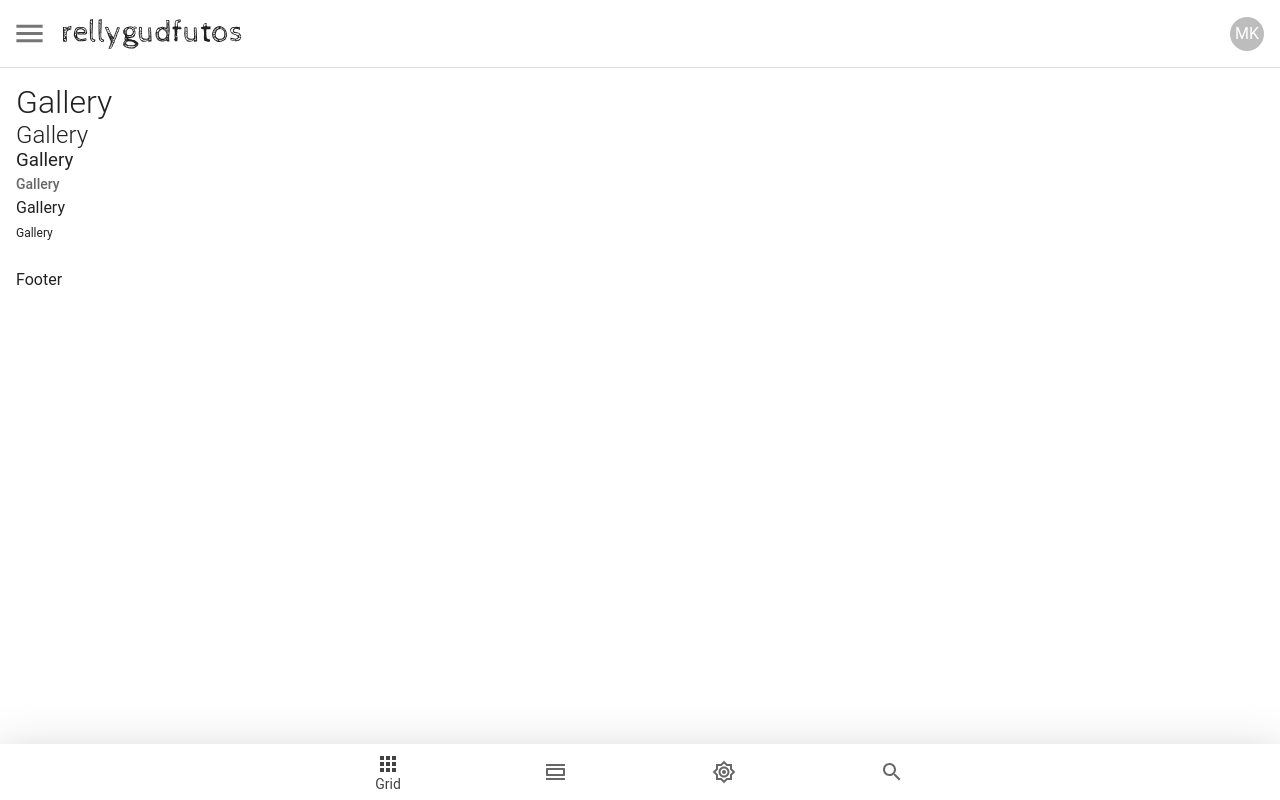
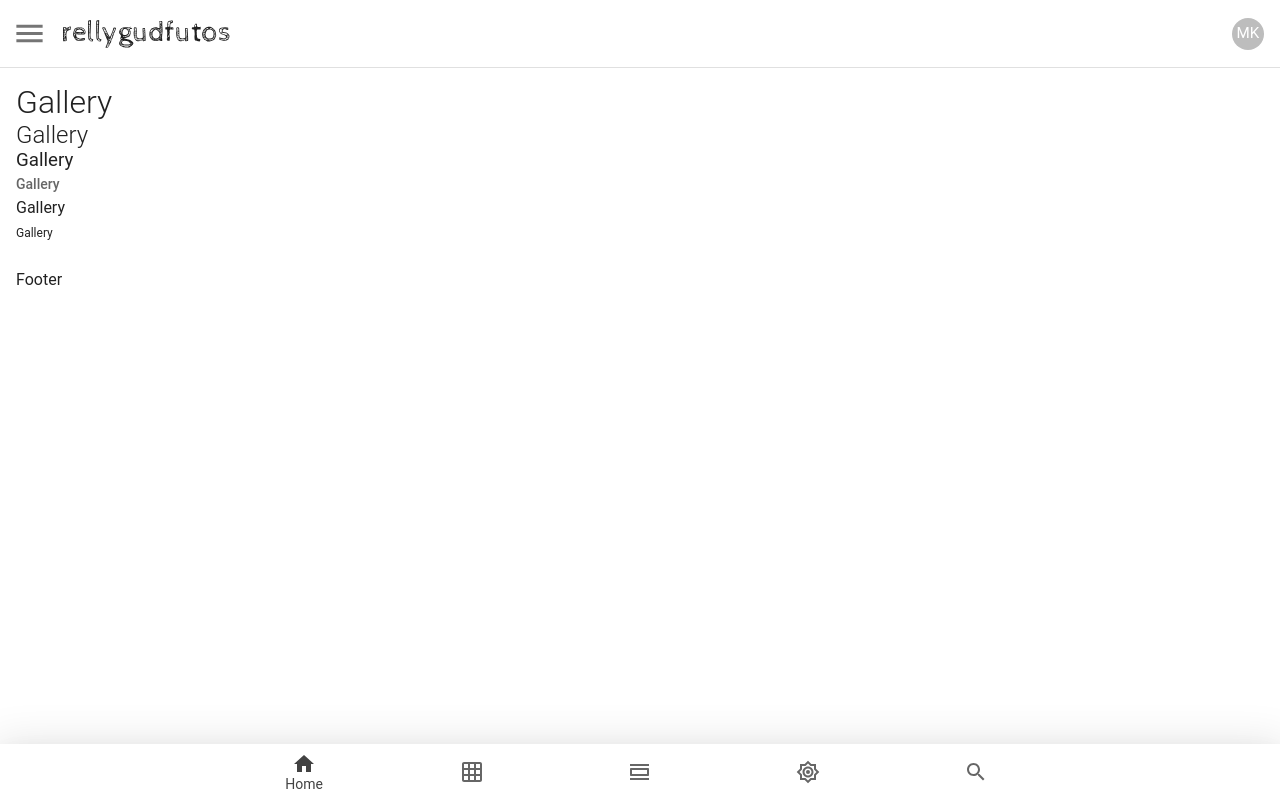
Before and after one commit to michaelkerr0576/rellygudfutos_v2, a React (Vite) app in the folder frontend/: page /gallery in a window 1280 px wide. Built offline with nearby package versions, Linux system fonts and the light colour scheme.

Commit message:
add home icon

```diff
--- /dev/null
+++ b/frontend/src/assets/icons/HomeIcon.tsx
@@ -0,0 +1,14 @@
+import MuiHomeIcon from '@mui/icons-material/Home';
+import MuiHomeOutlinedIcon from '@mui/icons-material/HomeOutlined';
+
+import { IconProps } from './types/iconTypes';
+
+export default function HomeIcon(props: IconProps): JSX.Element {
+  const { size = 'medium', variant = 'outlined' } = props;
+
+  if (variant === 'filled') {
+    return <MuiHomeIcon fontSize={size} />;
+  }
+
+  return <MuiHomeOutlinedIcon fontSize={size} />;
+}
--- a/frontend/src/assets/logos/RellygudfutosLogo.tsx
+++ b/frontend/src/assets/logos/RellygudfutosLogo.tsx
@@ -21,12 +21,12 @@ export default function RellygudfutosLogo(props: RellygudfutosLogoProps): JSX.El
   const muiHeight = (): string => {
     switch (size) {
       case 'small':
-        return '20px';
+        return '22px';
       case 'large':
         return '40px';
       case 'medium':
       default:
-        return '30px';
+        return '28px';
     }
   };
 
--- a/frontend/src/components/dataDisplay/Avatar.tsx
+++ b/frontend/src/components/dataDisplay/Avatar.tsx
@@ -6,9 +6,9 @@ export interface AvatarProps {
 }
 
 const StyledMuiAvatar = styled(MuiAvatar)((): { [key: string]: any } => ({
-  fontSize: '1rem',
-  height: 34,
-  width: 34,
+  fontSize: '0.95rem',
+  height: 32,
+  width: 32,
 }));
 
 export default function Avatar(props: AvatarProps): JSX.Element {
--- a/frontend/src/pages/Gallery/partials/GalleryBottomNavigation.tsx
+++ b/frontend/src/pages/Gallery/partials/GalleryBottomNavigation.tsx
@@ -1,3 +1,4 @@
+import HomeIcon from '@/assets/icons/HomeIcon';
 import PhotoGridIcon from '@/assets/icons/PhotoGridIcon';
 import PhotoListIcon from '@/assets/icons/PhotoListIcon';
 import SearchIcon from '@/assets/icons/SearchIcon';
@@ -16,6 +17,12 @@ export default function GalleryBottomNavigation(): JSX.Element {
     <>
       <BottomNavigation
         actions={[
+          {
+            icon: <HomeIcon variant={galleryNavigationValue === 'home' ? 'filled' : 'outlined'} />,
+            label: 'Home',
+            onClick: (): void => {},
+            value: 'home',
+          },
           {
             icon: <PhotoGridIcon variant={galleryNavigationValue === 'grid' ? 'filled' : 'outlined'} />,
             label: 'Grid',
--- a/frontend/src/store/store.ts
+++ b/frontend/src/store/store.ts
@@ -9,7 +9,7 @@ const useStore = create<State>()(
     persist(
       (set, _get): State => ({
         colorMode: undefined,
-        galleryNavigationValue: 'grid',
+        galleryNavigationValue: 'home',
         isMenuDrawerOpen: false,
         isSearchDrawerOpen: false,
         setColorMode: (colorMode: ColorMode): void => set({ colorMode }, false, 'SET_COLOR_MODE'),
--- a/frontend/src/store/types/storeTypes.ts
+++ b/frontend/src/store/types/storeTypes.ts
@@ -1,6 +1,6 @@
 export type ColorMode = 'light' | 'dark';
 
-export type GalleryNavigationValue = 'grid' | 'list' | 'mode' | 'search';
+export type GalleryNavigationValue = 'home' | 'grid' | 'list' | 'mode' | 'search';
 
 export type TagsFilter = { id: number; label: string }[];
 
```
